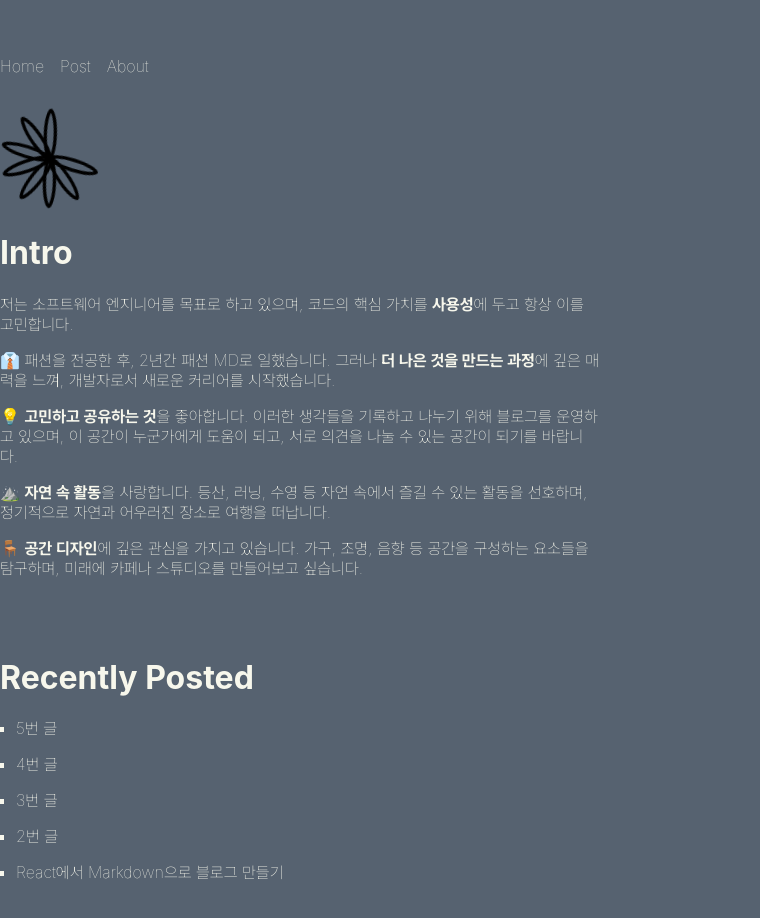
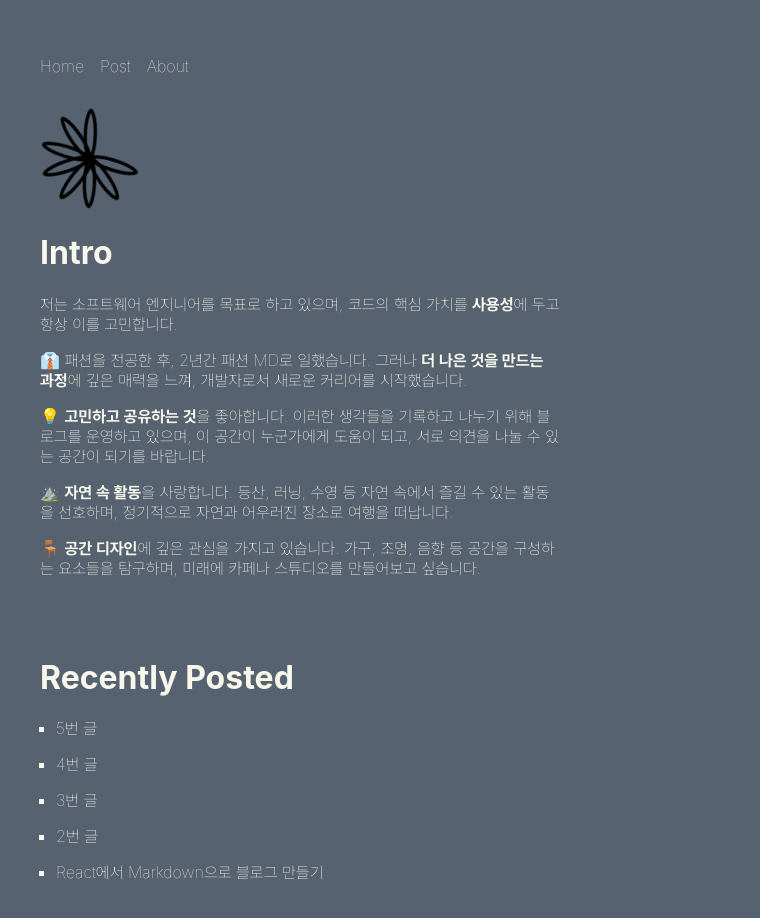
Before and after one commit to SioJeong/siojeong.github.io, a React (Vite) app: page / in a window 600 px wide. Shown: the top 918 px of the page, 760 px wide, since content can reach past the window. Built offline with nearby package versions, Linux system fonts and the light colour scheme.

Commit message:
fix: 반응형 css 수정

```diff
--- a/src/App.css
+++ b/src/App.css
@@ -19,13 +19,13 @@ a:hover {
 }
 
 .root-container {
-    margin: 3em 2em;
-    min-width: 600px;
+    margin: 3em 10em;
+    max-width: 600px;
 }
 
-@media (min-width: 600px) {
+@media (max-width: 600px) {
     .root-container {
-        margin: 3em 10em;
-        max-width: 600px;
+        margin: 3em 2em;
+        max-width: 100%;
     }
 }
```
